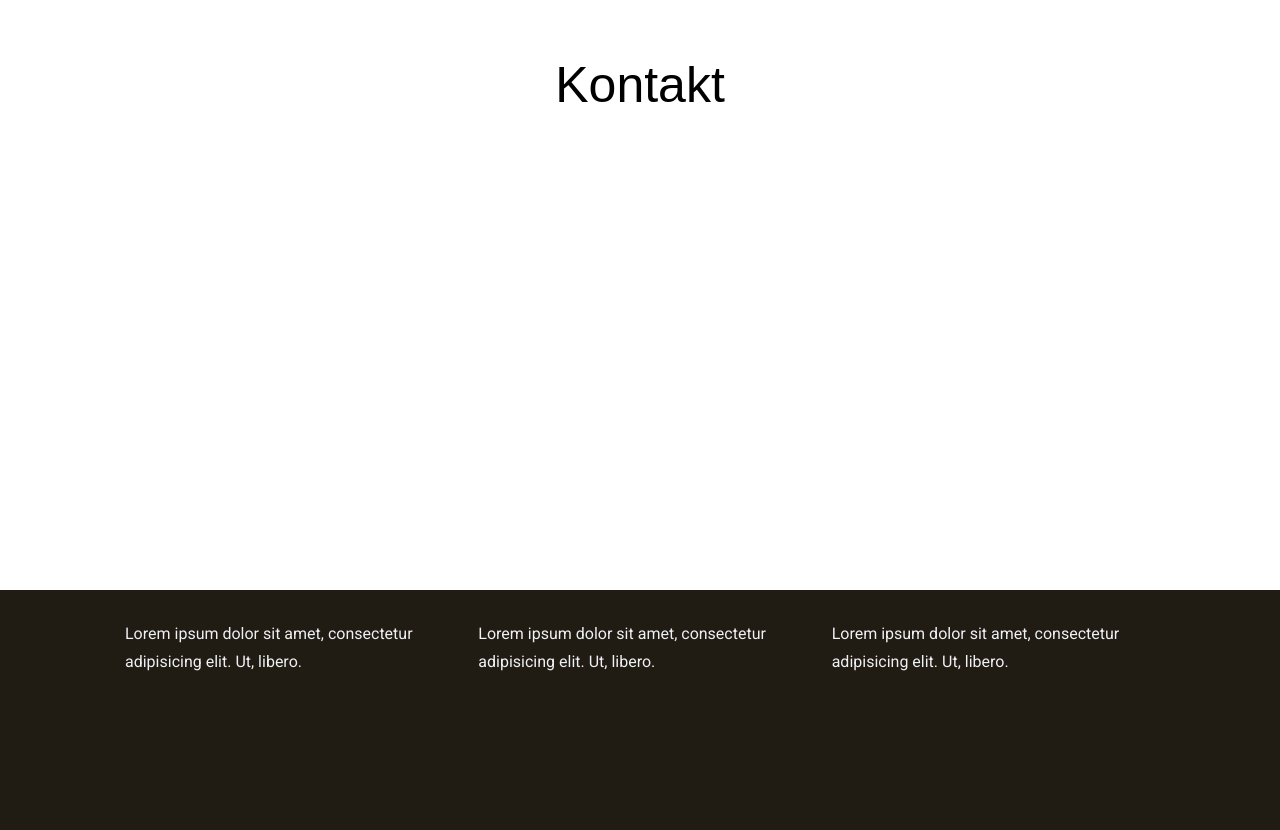
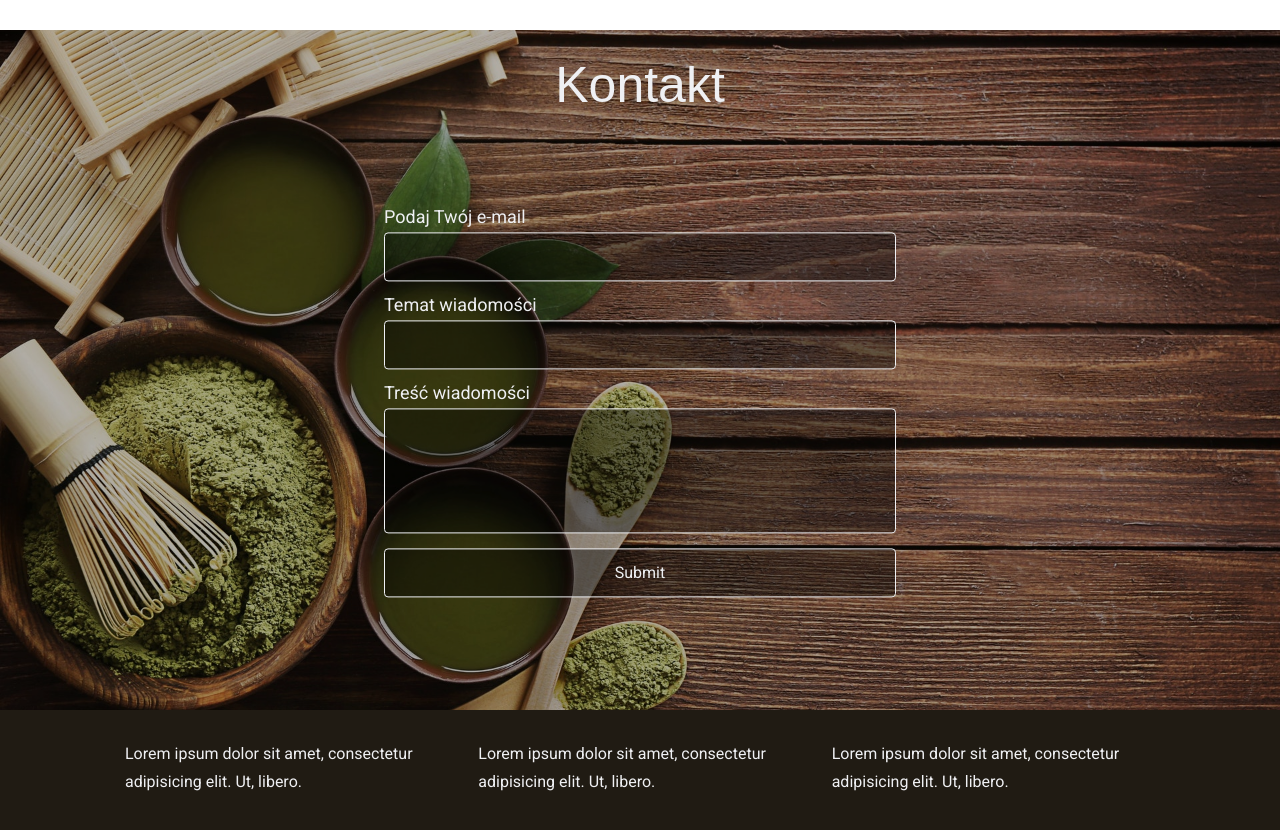
Before and after one commit to dudiiiiiiii/dudiiiiiiii.github.io, a plain HTML site: page index.html in a window 1280 px wide. Shown: the part 2467-3297 px from the top of the page. Drawn offline with Linux system fonts and the light colour scheme; a web font is replaced by a local one.

Commit message:
form added

```diff
--- a/index.html
+++ b/index.html
@@ -74,8 +74,24 @@
                 </div>
             </div>
         </section>
-        <section id="contact" class="site-section">
-            <h2 class="heading--h2">Kontakt</h2>
+        <section id="contact" class="site-contact">
+            <div class=" site-contact__blackout  blackout"></div>
+            <h2 class="heading--h2 site-contact__h2">Kontakt</h2>
+            <div class="container">
+                <div class="row">
+                    <div class="col">
+                        <form class="form site-contact__form">
+                            <label class="form__label" for="mail">Podaj Twój e-mail</label>
+                            <input class="form__item" id="mail" type="text">
+                            <label class="form__label" for="subject">Temat wiadomości</label>
+                            <input class="form__item" id="subject" type="text">
+                            <label class="form__label" for="message">Treść wiadomości</label>
+                            <textarea class="form__item" id="message" cols="15" rows="5"></textarea>
+                            <input class="form__item" type="submit">
+                        </form>
+                    </div>
+                </div>
+            </div>
     </main>
     <footer class="site-footer">
         <div class="container">
--- /dev/null
+++ b/scss/06-components/_form.scss
@@ -0,0 +1,43 @@
+@use '../01-settings/' as *;
+@use '../02-tools/' as *;
+
+.form{
+
+    width: 95%;
+    font-family: Roboto, sans-serif;
+
+    @include medium {
+        width: 60%;
+    }
+
+    @include large {
+        width: 40%;
+    }
+
+    &__label {
+        font-size: 1.8rem;
+        margin-bottom: .6rem;
+        display: block;
+    }
+
+    &__item {
+        color: $color-white;
+        display: block;
+        width: 100%;
+        font-size: 1.6rem;
+        padding: 1.4rem;
+        background-color: rgba(0,0,0,.4);
+        border: 1px solid $color-white;
+        border-radius: .4rem;
+        margin-bottom: 1.5rem;
+        outline: 0; // niektóre przeglądarki dorzucają od siebie ramkę np safari na mac'u
+        resize: none;
+        font-family: inherit; // noramlnie text-area nie dziedziczy
+        transition: .5s ease-in;
+
+        &:focus, &:hover {
+            background-color: rgba(255,255,255, .2);
+        }
+    }
+
+}
--- a/scss/06-components/_index.scss
+++ b/scss/06-components/_index.scss
@@ -3,3 +3,4 @@
 @forward 'heading';
 @forward 'btn';
 @forward 'image-box';
+@forward 'form';
--- a/scss/07-templates/_index.scss
+++ b/scss/07-templates/_index.scss
@@ -1,3 +1,4 @@
 @forward 'site-header';
 @forward 'site-section';
+@forward 'site-contact';
 @forward 'site-footer';
--- /dev/null
+++ b/scss/07-templates/_site-contact.scss
@@ -0,0 +1,31 @@
+@use '../01-settings/' as *;
+
+.site-contact {
+
+    background: url(../../assets/img/contact.jpeg) center/cover fixed;
+    color: $color-white;
+    position: relative;
+    height: 85vh;
+    padding-top: 3rem;
+
+    &__blackout {
+        width: 100%;
+        height: 100%;
+        position: absolute;
+        top: 0;
+        left: 0;
+    }
+
+    &__h2 {
+        position: absolute;
+    }
+
+    &__form {
+        position: absolute;
+        top: 50%;
+        left: 50%;
+        transform: translate(-50%, -40%);
+
+    }
+
+}
```
Also changed, not shown: css/main.css, 1 other file.
